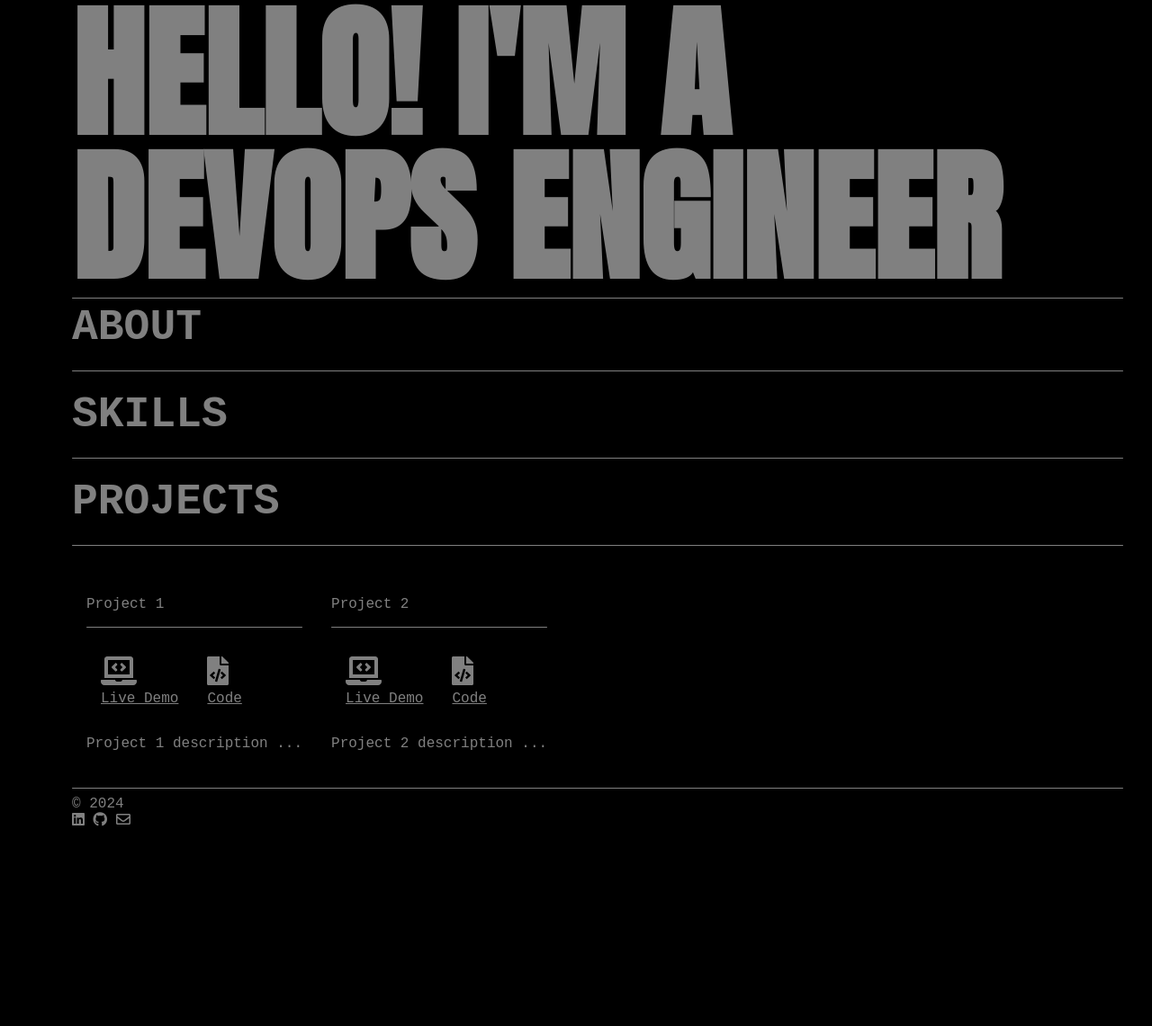
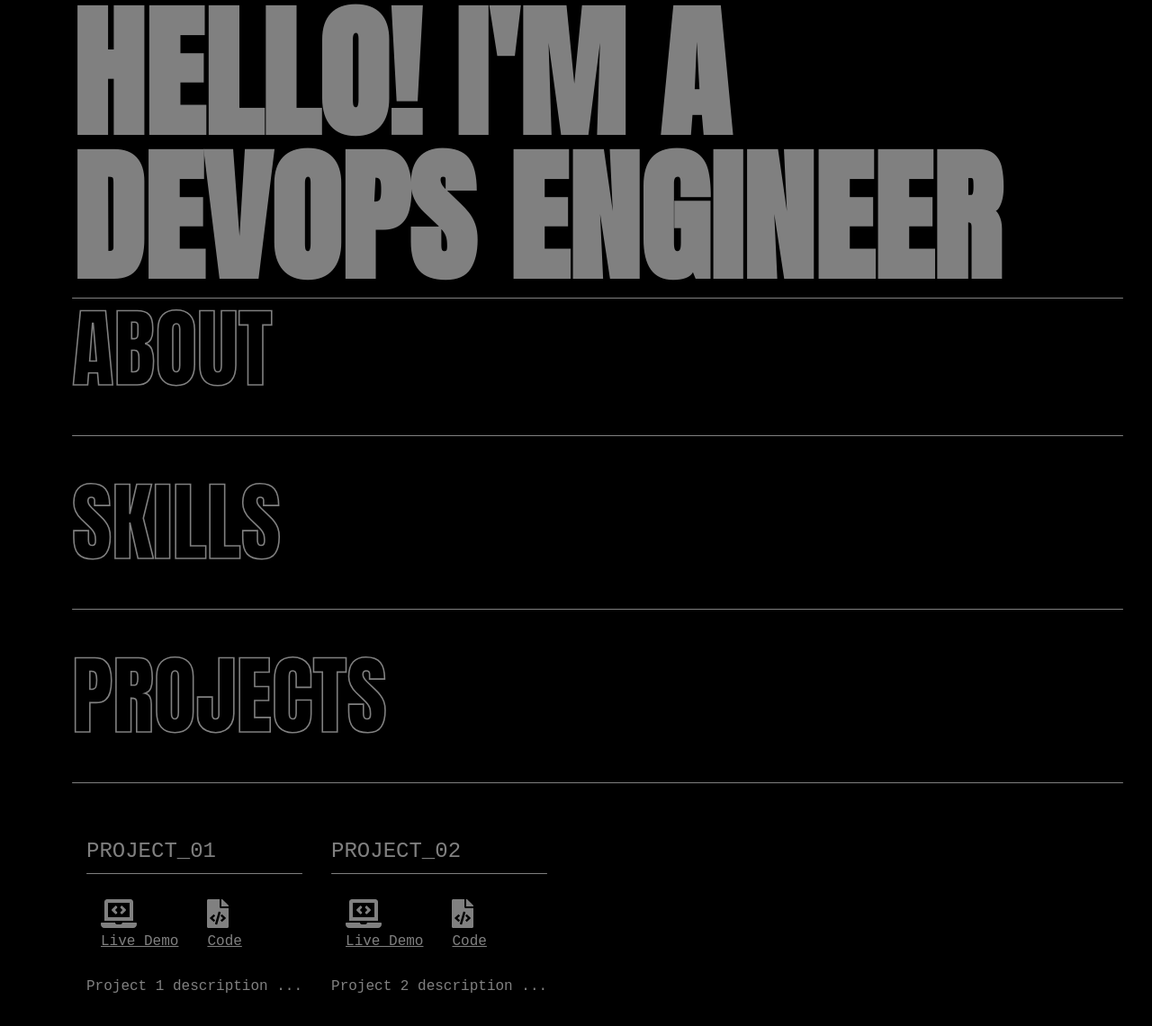
Before and after one commit to puybr/puybr.github.io, a website built with webpack: page dist/index.html in a window 1280 px wide. Shown: the part 116-1257 px from the top of the page at 90% size. Before the commit the page ends 1070 px from the top, so only its background shows below. Built offline with nearby package versions, Linux system fonts and the light colour scheme.

Commit message:
add some updates

```diff
--- a/src/index.js
+++ b/src/index.js
@@ -15,13 +15,13 @@ const typed = new Typed('.text-animation', {
 
 let myProjects = [
   {
-    title: 'Project 1',
+    title: 'PROJECT_01',
     demo: 'https://github.com/puybr/',
     code: 'https://github.com/puybr/',
     description: 'Project 1 description ...',
   },
   {
-    title: 'Project 2',
+    title: 'PROJECT_02',
     demo: 'https://github.com/puybr/',
     code: 'https://github.com/puybr/',
     description: 'Project 2 description ...',
@@ -34,7 +34,7 @@ const projectContainer = document.querySelector('.project-container');
 myProjects.forEach((project) => {
   const p = `
           <div class="card">
-            <p>${project.title}<hr></p>
+            <h3>${project.title}<hr></h3>
             <span class="project">
               <div class="project-url">
                 <a href=${project.demo} target="_blank"><div class="project-icons"><i class="fas fa-laptop-code"></i></div>Live Demo</a>
--- a/src/style.scss
+++ b/src/style.scss
@@ -71,12 +71,21 @@ h1 {
   }
 }
 h2 {
-  font-size: 3rem;
+  font-size: 6rem;
+  font-family: 'Anton', sans-serif;
+  -webkit-text-stroke: 0.1rem $primary-color;
+  color: $secondary-color;
+  font-stretch: 0%;
+  font-weight: 200;
   line-height: 1;
-  font-weight: 600;
   margin: 0 auto;
 }
-
+h3 {
+  font-size: 1.5rem;
+  font-weight: 200;
+  line-height: 1;
+  margin: 0 auto;
+}
 
 // L I N K S
 a {
```
Also changed, not shown: dist/index.html, dist/main.js.
